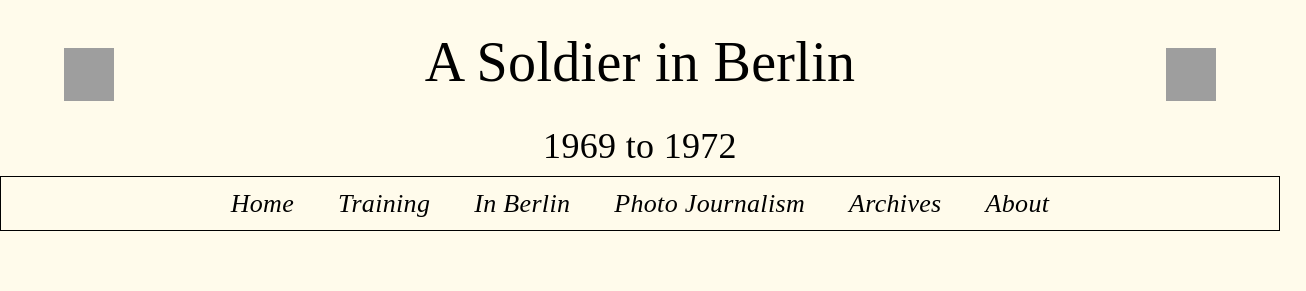
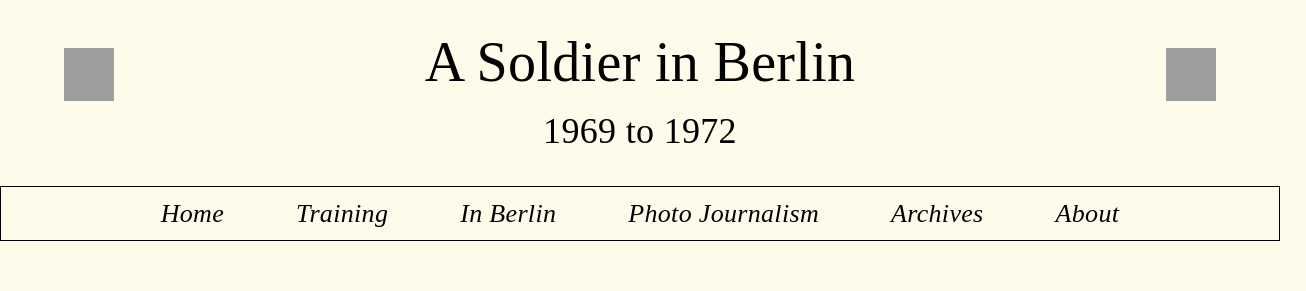
Before and after one commit to lawrencemaloney/armyyears, a React (Create React App) app: page / in a window 1280 px wide. Shown: the top 291 px of the page, 1306 px wide, since content can reach past the window. Built offline with nearby package versions, Linux system fonts and the light colour scheme; grey boxes are pictures that could not be loaded; the HTML template or start-up script is replaced by a standard one.

Commit message:
More format for mobile

```diff
--- a/src/Components/Header.js
+++ b/src/Components/Header.js
@@ -17,7 +17,7 @@ export default function Header() {
   return (
     <>
 
-      <div className=' top-0 left-0 right-0 m-0 h-[230px] w-[100vw] md:ml-[2vw] bg-amber-50  justify-center border-b	md:border-none border-black  md:ml-[1vw] z-[100] md:w-[95vw]  md:h-[176px] lg:space-x-36 flex text-center'>
+      <div className=' top-0 left-0 right-0 m-0 h-[230px] w-[100vw] md:ml-[2vw] bg-amber-50  justify-center border-b	md:border-none border-black  md:ml-[1vw] z-[100]  md:h-[186px] lg:space-x-36 flex text-center'>
 
         <img
           className='  hidden md:w-[50px] md:h-[53px] md:flex absolute left-16 top-12 '
@@ -28,11 +28,11 @@ export default function Header() {
         />
 
         <h1 className=' text-[38px] mt-5 absolute right-[50%] translate-x-[50%] flex-col w-[100%]  xl:text-[56px] '>
-          A Soldier in Berlin <p className='text-[36px] mt-[15px]'>1969 to 1972</p>
+          A Soldier in Berlin <p className='text-[36px] mt-[0px]'>1969 to 1972</p>
         </h1>
 
         <img
-          className='  hidden w-[50px] h-[53px] md:flex absolute right-16 lg:top-12 '
+          className='  hidden w-[50px] h-[53px] md:flex absolute right-16 md:top-12 '
           src='images/6thINfnatryPin.gif'
           height={60}
           width={60}
@@ -53,7 +53,7 @@ export default function Header() {
     <div className=' nav sticky  top-0 left-0 right-0 m-0 bg-[#fdf5e6]    '>
 
     <nav>
-        <ul className='hidden h-[55px]  border w-[100vw]  border-black gap-x-1 space-x-10 p-[2px] bg-amber-50 text-[22px]  italic justify-center z-[1000] items-center md:flex lg:text-[26px]'>
+        <ul className='hidden h-[55px]  border w-[100vw]  border-black md:gap-x-12 mmd:space-x-12 p-[2px] lg:gap-x-6 lg:space-x-12 p-[2px] bg-amber-50 text-[18px] lg:text-[24px] italic justify-center z-[1000] items-center md:flex lg:text-[26px]'>
 
 
           <li className=' hover:text-black hover:scale-[1.25] '>
```
